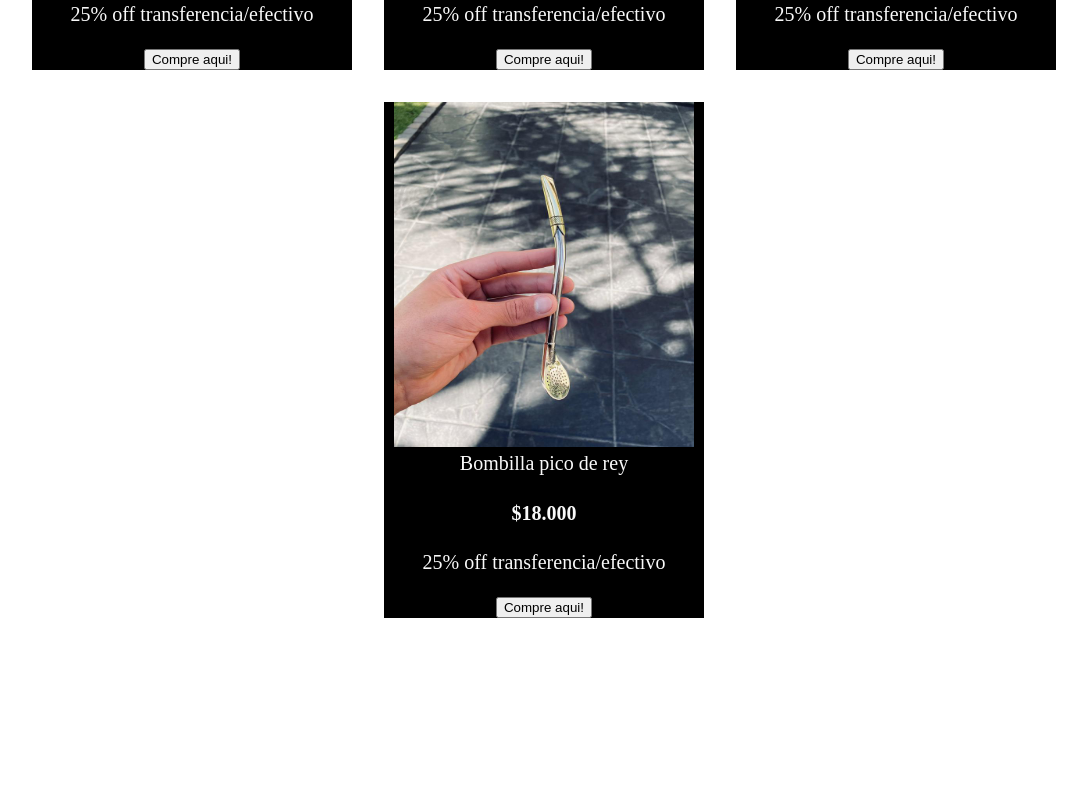
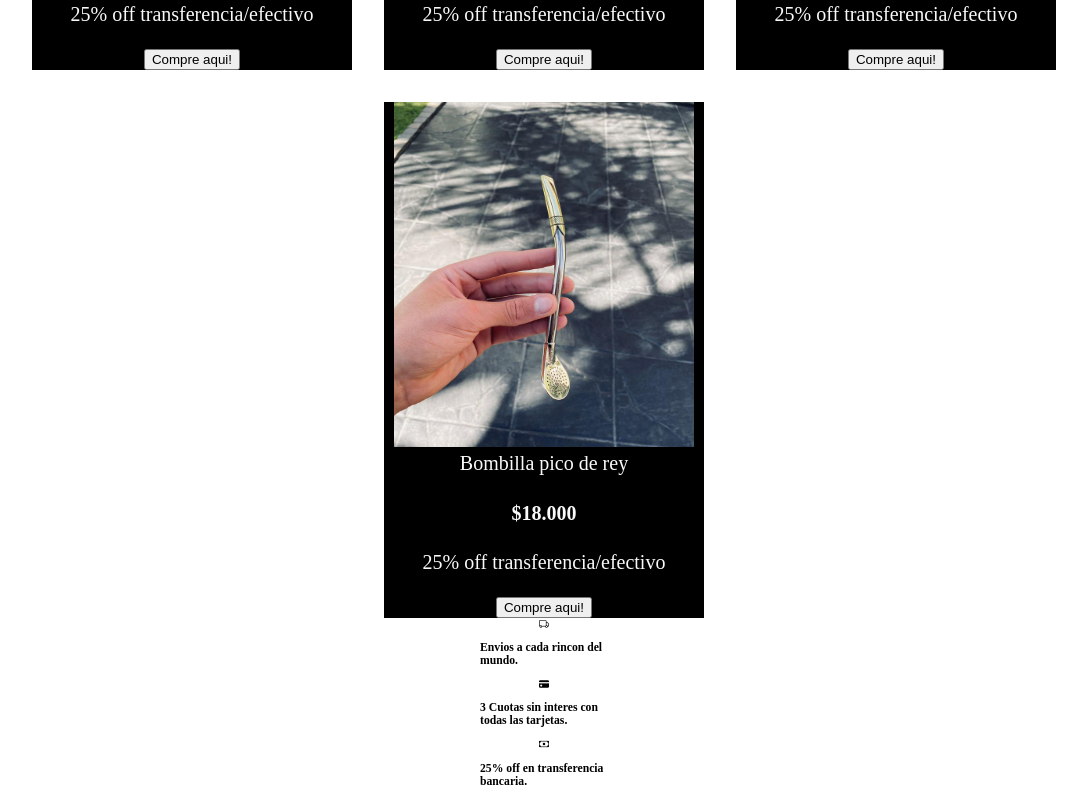
Before and after one commit to Manunyville/my-app, a React (Create React App) app: page / in a window 1280 px wide. Shown: the part 2272-3072 px from the top of the page, without its empty margins (96-1183 px from the left). Before the commit the page ends 2890 px from the top, so only its background shows below. Built offline with nearby package versions, Linux system fonts and the light colour scheme.

Commit message:
adapatacion de banner a celular

```diff
--- a/src/App.js
+++ b/src/App.js
@@ -2,6 +2,7 @@ import Header from './components/headerr/header';
 import './App.css';
 import NavegacionBar from './components/nav/navbar';
 import CardProducts from  './components/landing/landing'
+import Banner from './components/banner/banner';
 
 function App() {
   return (
@@ -9,7 +10,7 @@ function App() {
     <Header/>
     <NavegacionBar/>
     <CardProducts/>
-
+    <Banner/>
     </>
 
   );
--- /dev/null
+++ b/src/components/banner/banner.css
@@ -0,0 +1,15 @@
+.containerbanner{
+    display: flex;
+    flex-direction: column;
+    align-items: center;
+    justify-content: center;
+
+}
+.divbanner{
+    display: flex;
+    width: 8rem;
+    font-size: 10px;
+    flex-direction: column;
+    align-items: center;
+    gap: 0px;
+}
--- /dev/null
+++ b/src/components/banner/banner.jsx
@@ -0,0 +1,25 @@
+import React from "react";
+import './banner.css'
+
+const Banner = () => {
+
+    return (
+        <>
+            <div className="containerbanner">
+                <div className="divbanner">
+                    <i class="bi bi-truck"></i>
+                    <h3>Envios a cada rincon del mundo.</h3>
+                </div>
+                <div className="divbanner">
+                    <i class="bi bi-credit-card-fill"></i>
+                    <h3>3 Cuotas sin interes con todas las tarjetas.</h3>
+                </div>
+                <div className="divbanner">
+                    <i class="bi bi-cash"></i>
+                    <h3>25% off en transferencia bancaria.</h3>
+                </div>
+            </div>
+        </>
+    )
+}
+export default Banner;
```
